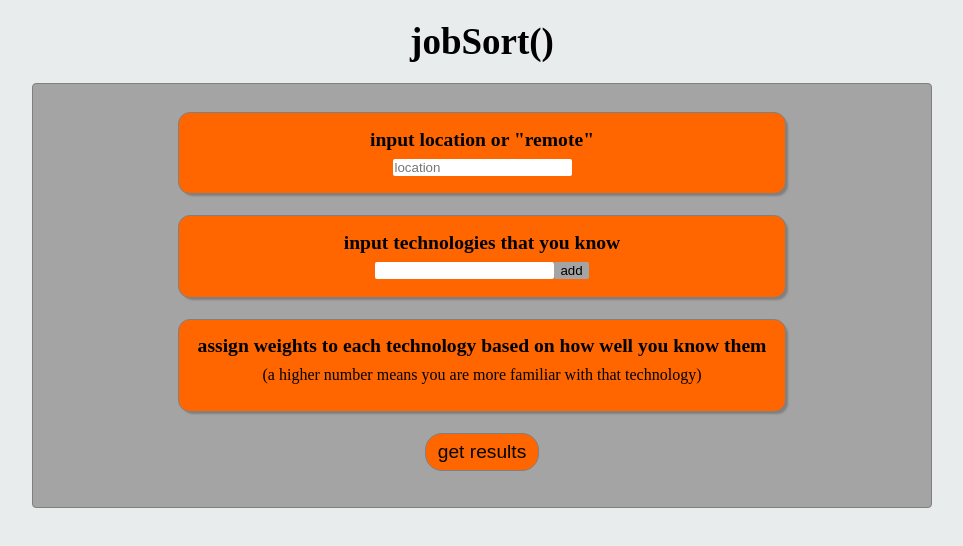
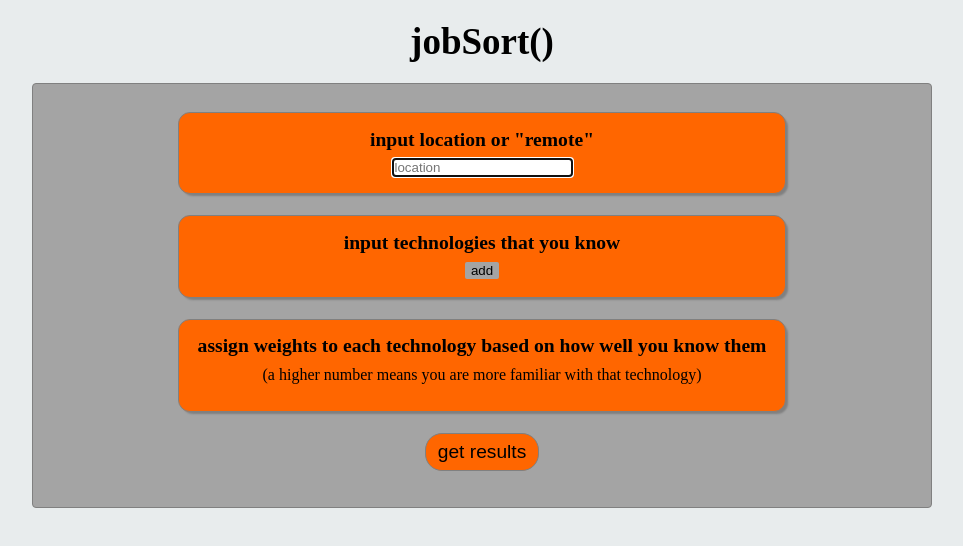
Before and after one commit to austintackaberry/jobsort, a React app in the folder react-backend/client/: page / in a window 1280 px wide. Shown: the top 546 px of the page, without its empty margins (158-1121 px from the left). Built offline with nearby package versions, Linux system fonts and the light colour scheme.

Commit message:
started using downshift, added focus on location input onMount

```diff
--- a/react-backend/client/package.json
+++ b/react-backend/client/package.json
@@ -13,6 +13,7 @@
     "coveralls": "^3.0.0",
     "css-loader": "0.28.7",
     "dotenv": "4.0.0",
+    "downshift": "^1.28.0",
     "enzyme-adapter-react-15": "^1.0.5",
     "enzyme-adapter-react-16": "^1.1.1",
     "eslint": "^4.18.0",
--- a/react-backend/client/src/App.css
+++ b/react-backend/client/src/App.css
@@ -87,7 +87,6 @@ input::-webkit-calendar-picker-indicator {
   border-radius: 2px;
   border:none;
   padding-left: 2px;
-  width: 80%;
   max-width: 175px;
 }
 
--- a/react-backend/client/src/components/InputTechnologies.jsx
+++ b/react-backend/client/src/components/InputTechnologies.jsx
@@ -1,16 +1,27 @@
 import React, { Component } from 'react';
 import PropTypes from 'prop-types';
+import Downshift from 'downshift';
 
 class InputTechnologies extends Component {
   /* istanbul ignore next */
   constructor() {
     super();
+    this.state = {
+      lastUserAddedTechnology: '',
+    };
     this.addTechnology = this.addTechnology.bind(this);
+    this.addTechnologyFromAddButton = this.addTechnologyFromAddButton.bind(
+      this
+    );
     this.removeTechnology = this.removeTechnology.bind(this);
   }
 
-  addTechnology(event) {
-    const lastUserAddedTechnology = this.lastUserAddedTechnology.value.toLowerCase();
+  addTechnologyFromAddButton(event) {
+    event.preventDefault();
+    this.addTechnology(this.state.lastUserAddedTechnology.toLowerCase());
+  }
+
+  addTechnology(lastUserAddedTechnology) {
     const userTechnologies = this.props.userTechnologies.slice();
     const allTechs = this.props.allTechs.slice();
     if (
@@ -19,7 +30,7 @@ class InputTechnologies extends Component {
       ) &&
       allTechs.includes(lastUserAddedTechnology)
     ) {
-      this.lastUserAddedTechnology.value = '';
+      // this.lastUserAddedTechnology.value = '';
       this.props.addTechnology(lastUserAddedTechnology);
     }
     event.preventDefault();
@@ -49,22 +60,25 @@ class InputTechnologies extends Component {
     }
 
     const allTechs = this.props.allTechs.slice();
-    let allTechsJSX = [];
-    for (let i = 0; i < allTechs.length; i += 1) {
-      allTechsJSX.push(<option value={allTechs[i]} key={i} />);
-    }
-    allTechsJSX = [
-      <datalist id="technologies" key={0}>
-        {allTechsJSX}
-      </datalist>,
-    ];
+    // let allTechsJSX = [];
+    // for (let i = 0; i < allTechs.length; i += 1) {
+    //   allTechsJSX.push(<option value={allTechs[i]} key={i} />);
+    // }
+    // allTechsJSX = [
+    //   <datalist id="technologies" key={0}>
+    //     {allTechsJSX}
+    //   </datalist>,
+    // ];
 
     return (
       <div className="content-group">
         <h3 className="instructions">input technologies that you know</h3>
         <div style={{ marginTop: '7px' }}>
-          <form id="addTechnologyForm" onSubmit={e => this.addTechnology(e)}>
-            <input
+          <form
+            id="addTechnologyForm"
+            onSubmit={e => this.addTechnologyFromAddButton(e)}
+          >
+            {/* <input
               id="userLangInput"
               className="textbox"
               data-lpignore="true"
@@ -73,8 +87,62 @@ class InputTechnologies extends Component {
               ref={el => {
                 this.lastUserAddedTechnology = el;
               }}
+            /> */}
+            {/* {allTechsJSX} */}
+            <Downshift
+              onChange={(selection) => {
+                this.addTechnology(selection);
+              }}
+              render={({
+                getInputProps,
+                getItemProps,
+                getLabelProps,
+                isOpen,
+                inputValue,
+                highlightedIndex,
+                selectedItem,
+                clearSelection
+              }) => (
+                <div style={{display:"inline-block"}}>
+                  <label {...getLabelProps()} />
+                  <input
+                    {...getInputProps({
+                      className: 'textbox',
+                      'data-lpignore': 'true',
+                      name: 'technologies',
+                      list: 'technologies',
+                      placeholder: 'technology',
+                      onChange: clearSelection
+                    })}
+                  />
+                  {isOpen ? (
+                    <div>
+                      {allTechs
+                        .filter(i => !inputValue || i.includes(inputValue))
+                        .map((item, index) => (
+                          <div
+                            {...getItemProps({
+                              key: item,
+                              index,
+                              item,
+                              style: {
+                                backgroundColor:
+                                  highlightedIndex === index
+                                    ? 'lightgray'
+                                    : 'white',
+                                fontWeight:
+                                  selectedItem === item ? 'bold' : 'normal',
+                              },
+                            })}
+                          >
+                            {item}
+                          </div>
+                        ))}
+                    </div>
+                  ) : null}
+                </div>
+              )}
             />
-            {allTechsJSX}
             <input type="submit" id="add" value="add" />
           </form>
         </div>
--- a/react-backend/client/src/components/UserLocation.jsx
+++ b/react-backend/client/src/components/UserLocation.jsx
@@ -12,6 +12,10 @@ class UserLocation extends Component {
     this.props.onUserLocationChange(event.target.value);
   }
 
+  componentDidMount() {
+    this.userLocation.focus();
+  }
+
   render() {
     return (
       <div className="content-group">
@@ -24,6 +28,9 @@ class UserLocation extends Component {
               data-lpignore="true"
               placeholder="location"
               onChange={this.handleUserLocationChange}
+              ref={el => {
+                this.userLocation = el;
+              }}
             />
           </form>
         </div>
```
Also changed, not shown: 1 other file (tests, documents, lock files or other folders).
